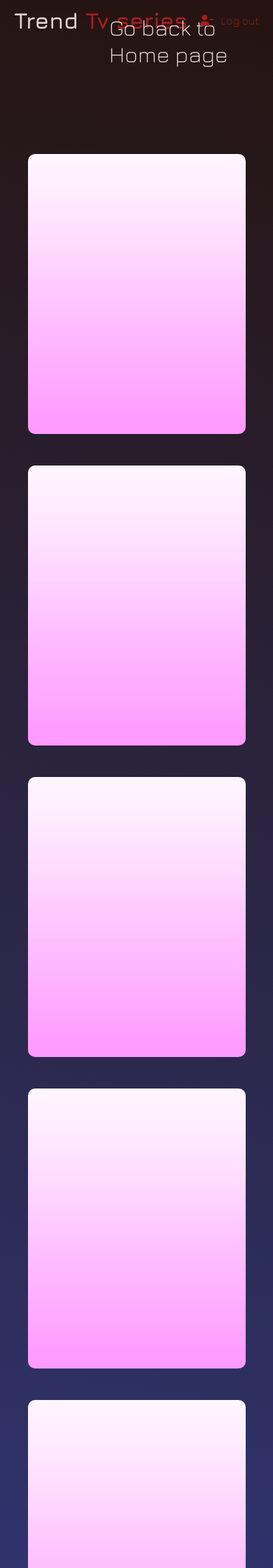
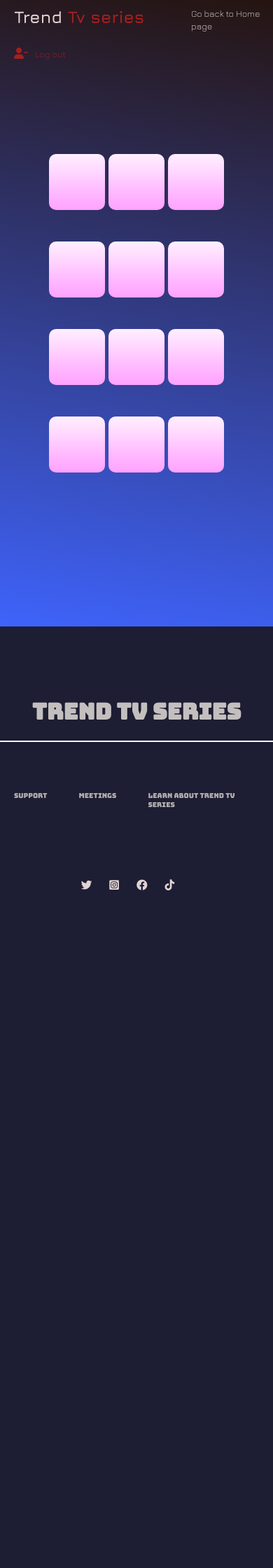
Before and after one commit to MRomanDv/trendtvseries, a Node server app: page /matchgame in a window 390 px wide; the page is wider, and only the part inside the window is pictured. Shown: the top 2240 px of that part at 70% size. After the commit the page ends 1272 px from the top of that part, so only its background shows below. Run offline with Node 20, Linux system fonts and the light colour scheme; the visitor is signed in with stand-in values (Sample User, id 1); data that the repository does not hold is empty.

Commit message:
readytodapley

```diff
--- a/public/css/footer.css
+++ b/public/css/footer.css
@@ -20,8 +20,9 @@ footer h3 {
     border-bottom: 2px solid #fff;
 }
 .footer-content {
-    display: grid;
-    grid-template-columns: repeat(auto-fill, minmax(900px,1fr));
+    display: flex;
+    justify-content: space-around;
+    flex-wrap: wrap;
     place-items: center;
     align-items: center;
     align-content: center;
@@ -29,6 +30,8 @@ footer h3 {
 
 .footer-content1 {
     margin-bottom: 100px;
+    display: flex;
+    flex-wrap: wrap;
 }
 .footer-content1 ul li {
     list-style: none;
--- a/public/css/matchgame.css
+++ b/public/css/matchgame.css
@@ -13,6 +13,8 @@
 /*AUTH CONTAINER*/
 .container-auth {
     position: absolute;
+    width: -webkit-fit-content;
+    width: -moz-fit-content;
     width: fit-content;
     top: 20px;
     right: 20px;
@@ -45,8 +47,11 @@
     align-items: center;
 }
 .title {
+    width: -webkit-max-content;
+    width: -moz-max-content;
     width: max-content;
     font-family: 'Jura', sans-serif;
+    margin-bottom: 20px;
 }
 
 .title h2 {
@@ -67,8 +72,10 @@
 
 .match {
     position: absolute;
+    width: 100%;
     top: 100px;
-    left: 6%;
+    display: flex;
+    justify-content: center;
     font-size: 3.5rem;
     color: rgb(163, 32, 32);
     font-family: 'Jura', sans-serif;
@@ -97,6 +104,7 @@
 }
 .img {
     border-radius:10px;
+    width: 250px;
     height: 400px;
     cursor: pointer;
     margin: 20px;
@@ -104,7 +112,8 @@
 .poster {
     width: 100%;
     height: 100%;
-    object-fit: cover;
+    -o-object-fit: cover;
+       object-fit: cover;
     border-radius: 10px;
 
 }
@@ -129,7 +138,7 @@
     text-decoration: none;
     color: rgb(230, 223, 223);
     font-family: 'Jura', sans-serif;
-    font-size: 2rem;
+    font-size: 1.5rem;
     transition: 500ms ease;
 }
 .homepage a:hover {
@@ -139,3 +148,100 @@
 footer {
     background: rgb(29, 29, 51);
 }
+
+@media screen and (max-width:1200px) {
+    .homepage a {
+        font-size: 1rem;
+    }
+    .match {
+        font-size: 2rem;
+
+    }
+    .container-auth {
+        flex-direction: column;
+    }
+    .container-auth .user {
+        margin-left: 0;
+        margin-bottom: 20px;
+    }
+    .img {
+        width: 250px;
+        height: 250px;
+    }
+    .gridcontainer{
+        grid-template-columns: repeat(3,1fr);
+    }
+
+}
+
+@media screen and (max-width:1000px) {
+    .container-auth {
+        top: 8%;
+        left: 0;
+        padding-left: 20px;
+    }
+    .container-auth > * {font-size: .8rem;}
+    .homepage { left: 70%; }
+    .gridcontainer {
+        grid-template-columns: repeat(4,100px);
+        gap: 100px;
+    }
+
+    .img {
+        width: 150px;
+        height: 200px;
+    }
+
+}
+
+@media screen and (max-width:900px) {
+    .img {
+        width: 100px;
+        height: 150px;
+        justify-self: center;
+    }
+    .gridcontainer{
+      place-content: center;
+        gap: 20px;
+    }
+}
+@media screen and (max-width:500px) {
+     .img {
+         width: 80px;
+         height: 80px;
+     }
+     .gridcontainer {
+        grid-template-columns: repeat(3,80px);
+         gap: 5px;
+     }
+     .container-auth {
+         top: 8%;
+     }
+
+     .homepage {
+         top: 10px;
+     }
+     .homepage a {
+         font-size: .8rem;
+     }
+     .match {
+         align-content: flex-end;
+         align-self: flex-end;
+         justify-self: flex-end;
+         place-self: bottom;
+     }
+     .title h2 {
+         font-size: 1.5rem;
+     }
+     .match {
+         top: 150px;
+     }
+}
+
+@media screen and (max-width:300px) {
+    .title h2 {
+        font-size: 1rem;
+    }
+    .container-auth > * {font-size: .5rem;}
+
+}
```
Also changed, not shown: public/css/styles.css (+87 -7 lines).
